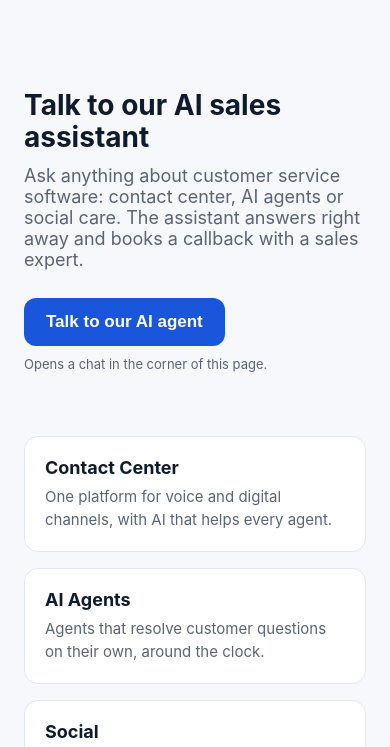
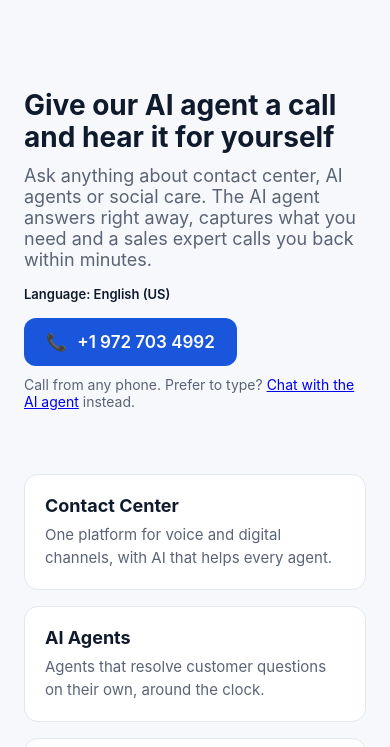
Before and after one commit to daiict218/ai-sales-line-demo, a plain HTML site: page index.html in a window 390 px wide. Shown: the part 48-795 px from the top of the page. Drawn offline with Linux system fonts and the light colour scheme; a script that the page names is missing.

Commit message:
Lead with the AI agent phone number, chat as the second option

```diff
--- a/index.html
+++ b/index.html
@@ -18,7 +18,9 @@
   .lead { font-size:18px; color:var(--muted); max-width:640px; margin:0 0 28px; }
   .cta { display:inline-flex; align-items:center; gap:10px; background:var(--brand); color:#fff; border:0; border-radius:12px; padding:14px 22px; font-size:17px; font-weight:600; cursor:pointer; }
   .cta:hover { filter:brightness(1.08); }
-  .hint { font-size:13px; color:var(--muted); margin-top:10px; }
+  .lang { font-size:13px; font-weight:600; margin:-12px 0 16px; }
+  .cta { text-decoration:none; }
+  .hint { font-size:14px; color:var(--muted); margin-top:10px; }
   .grid { display:grid; grid-template-columns:repeat(auto-fit,minmax(240px,1fr)); gap:16px; margin-top:40px; }
   .card { background:var(--card); border:1px solid #e3e7ef; border-radius:14px; padding:20px; }
   .card h3 { margin:0 0 8px; font-size:18px; }
@@ -33,10 +35,11 @@
 </header>
 <main>
   <section class="hero">
-    <h1>Talk to our AI sales assistant</h1>
-    <p class="lead">Ask anything about customer service software: contact center, AI agents or social care. The assistant answers right away and books a callback with a sales expert.</p>
-    <button class="cta" id="talk" type="button">Talk to our AI agent</button>
-    <div class="hint" id="hint">Opens a chat in the corner of this page.</div>
+    <h1>Give our AI agent a call and hear it for yourself</h1>
+    <p class="lead">Ask anything about contact center, AI agents or social care. The AI agent answers right away, captures what you need and a sales expert calls you back within minutes.</p>
+    <p class="lang">Language: English (US)</p>
+    <a class="cta" href="tel:+19727034992"><span aria-hidden="true">&#128222;</span> +1 972 703 4992</a>
+    <div class="hint">Call from any phone. Prefer to type? <a href="#" id="talk">Chat with the AI agent</a> instead.</div>
   </section>
   <section class="grid">
     <div class="card"><h3>Contact Center</h3><p>One platform for voice and digital channels, with AI that helps every agent.</p></div>
@@ -56,10 +59,10 @@ r.q.map(function(e){if("subscribeToUpdate"===e[0]&&e[1]&&"loadCompleted"===e[1].
 a.getElementsByTagName("script")[0]);t.parentNode.insertBefore(e,t)},"loading"!==a.readyState?i():a.addEventListener("DOMContentLoaded",i))}();
 </script>
 <script>
-  document.getElementById('talk').addEventListener('click', function () {
+  document.getElementById('talk').addEventListener('click', function (ev) {
+    ev.preventDefault();
     try { window.sprChat('open'); } catch (e) {}
     try { window.sprChat('openNewConversation'); } catch (e) {}
-    document.getElementById('hint').textContent = 'If the chat did not open, use the chat bubble at the bottom right.';
   });
 </script>
 </body>
```
